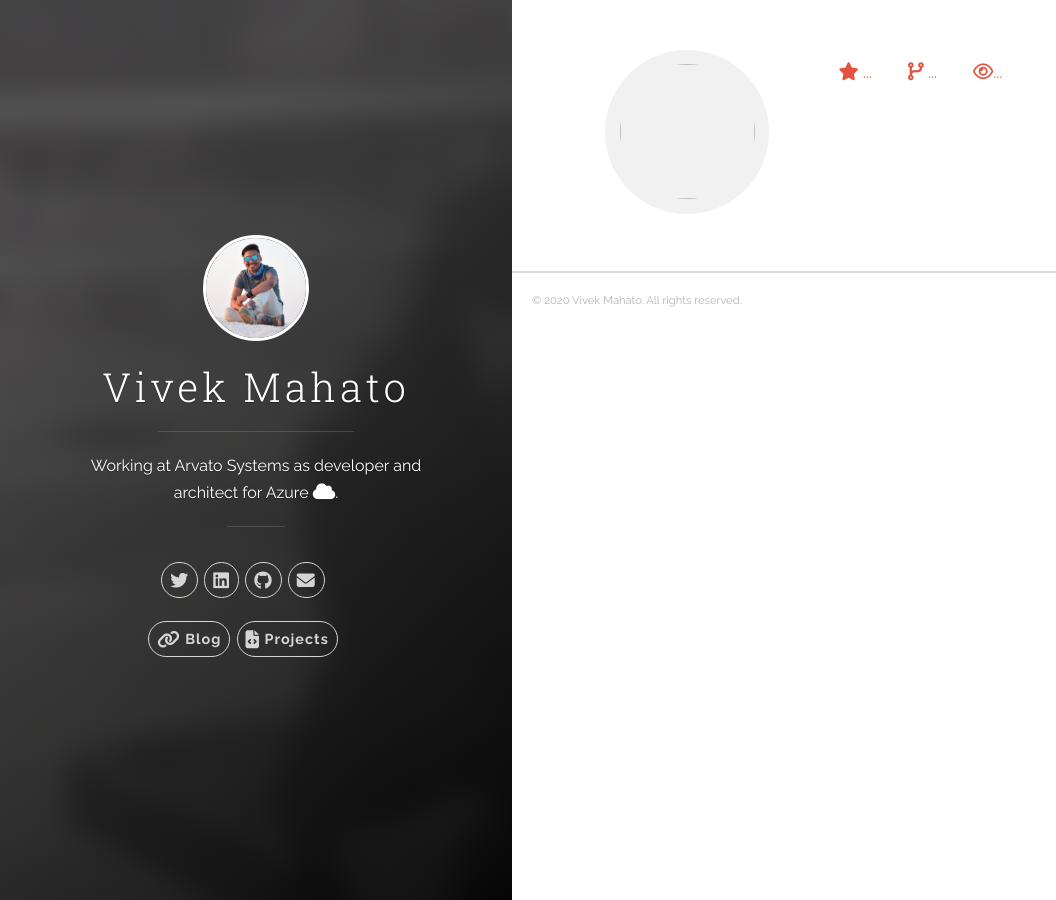
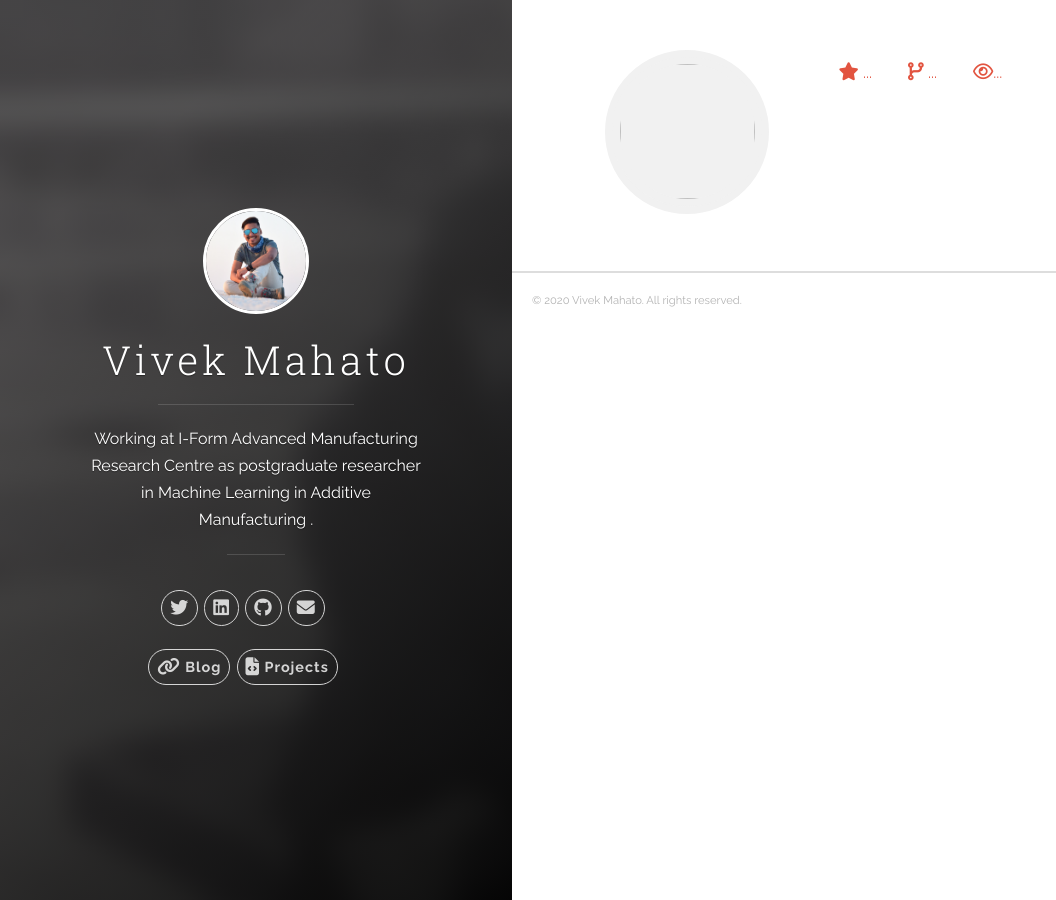
Before and after one commit to vivekmahato/vivekmahato.github.io, a Jekyll site: the page built from index.html, in a window 1280 px wide. Shown: the whole page, without its empty margins (0-1056 px from the left). Built offline with Jekyll 4.4.1, drawn with Linux system fonts in a browser that asks for light colours; nearby versions of some CDN libraries.

Commit message:
Update header.html

```diff
--- a/_includes/header.html
+++ b/_includes/header.html
@@ -13,7 +13,7 @@
           <h1 class="panel-cover__title panel-title">{{ site.title }}</h1>
         </a>
         <hr class="panel-cover__divider">
-        <p class="panel-cover__description">Working at <a href="https://www.arvato-systems.de">Arvato Systems</a> as developer and architect for Azure <i class="fas fa-cloud"></i>.</p>
+        <p class="panel-cover__description">Working at <a href="https://www.i-form.ie">I-Form Advanced Manufacturing Research Centre</a> as postgraduate researcher in Machine Learning in Additive Manufacturing <i class="fad fa-microchip"></i></i>.</p>
         <hr class="panel-cover__divider panel-cover__divider--secondary">
 
         <div class="navigation-wrapper">
```
